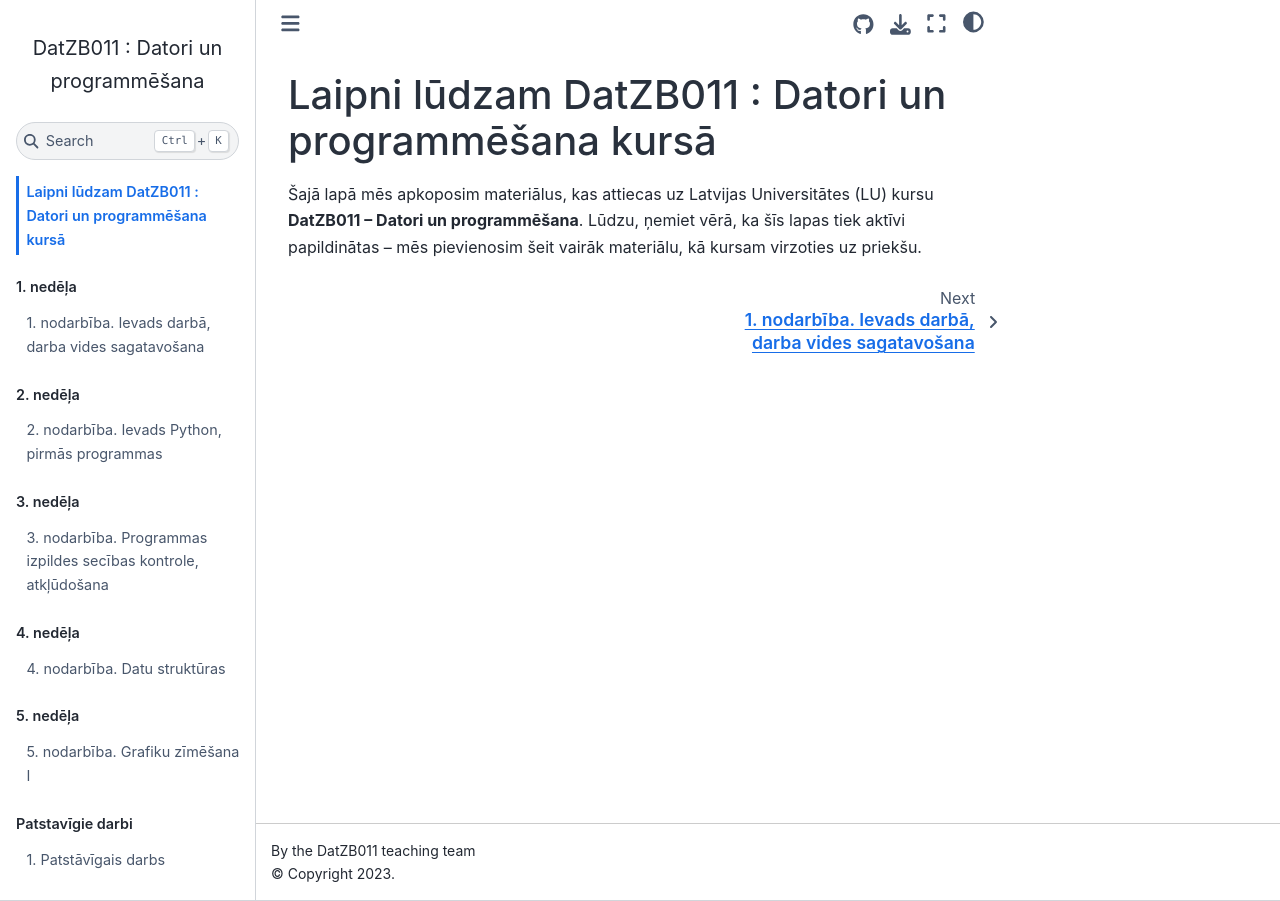
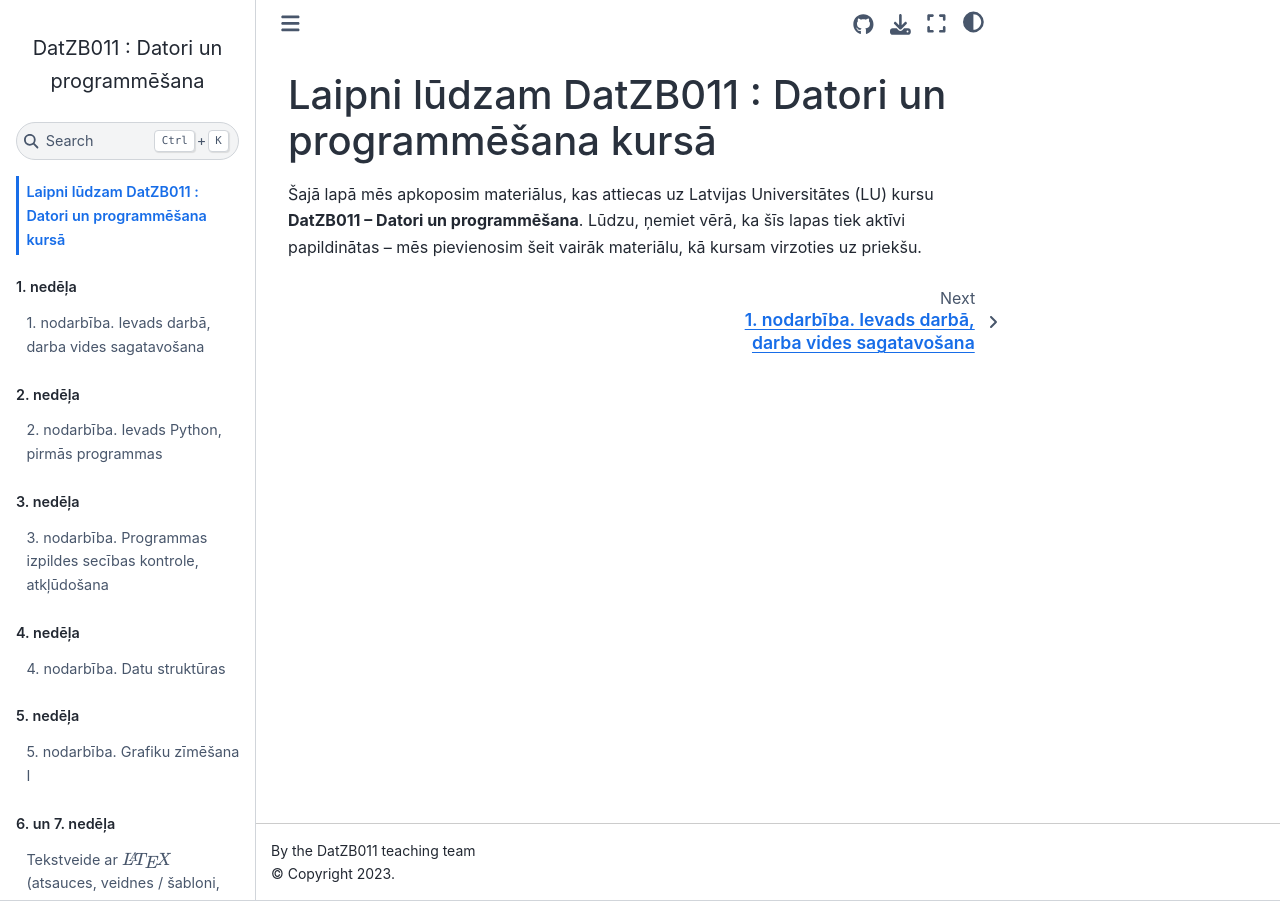
Before and after one commit to AnthonyTSV/DatZB011, a Jupyter Book: the page built from intro.md, in a window 1280 px wide. Built offline with Jupyter Book 1.0.4 settings and Sphinx 7.4.7 and the Sphinx Book theme 1.1.4, drawn with Linux system fonts in a browser that asks for light colours; pages that are not in the unit, such as notebooks, are missing from menus; some of the changed text lies outside the part shown.

Commit message:
Add chapters for 6th and 7th weeks in _toc.yml

```diff
--- a/_toc.yml
+++ b/_toc.yml
@@ -23,6 +23,10 @@
     chapters:
     - file: 05-Week/5_nodarbiba
     - file: 05-Week/suggested_sol
+  - caption: 6. un 7. nedēļa
+    chapters:
+    - file: 06-Week/6_nodarbiba
+    - file: 07-Week/7_nodarbiba
 
   - caption: Patstavīgie darbi
     chapters:
```
